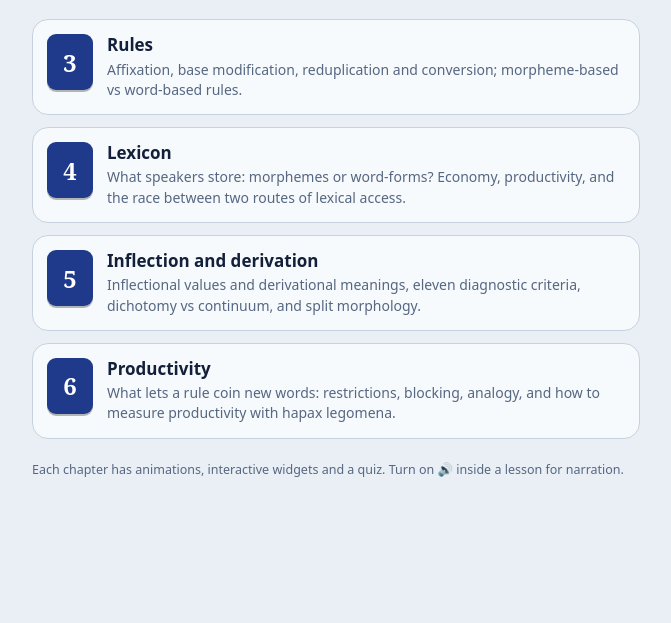
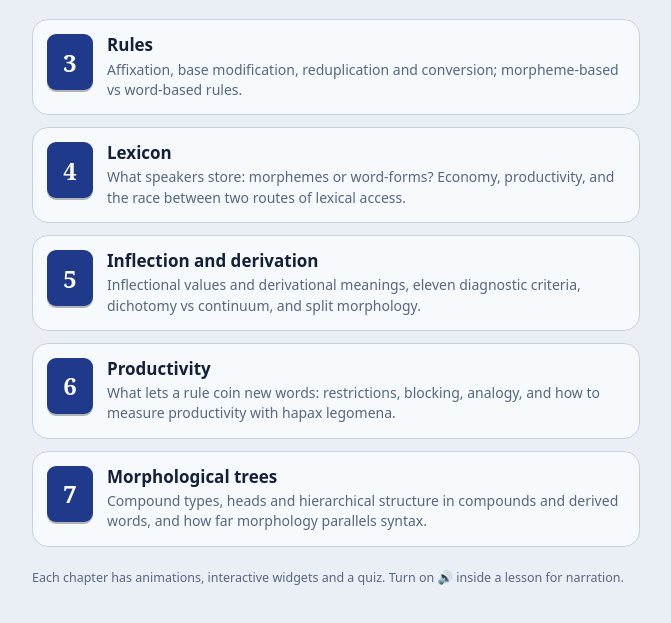
Before and after one commit to Mustapha0/morphology-lessons, a plain HTML site: page index.html in a window 1280 px wide. Shown: the part 83-706 px from the top of the page, without its empty margins (304-975 px from the left). Drawn offline with Linux system fonts and the light colour scheme.

Commit message:
Add files via upload

```diff
--- a/index.html
+++ b/index.html
@@ -20,7 +20,8 @@ const CHAPTERS=[
   {n:3,title:'Rules',href:'ch3/index.html',blurb:'Affixation, base modification, reduplication and conversion; morpheme-based vs word-based rules.'},
   {n:4,title:'Lexicon',href:'ch4/index.html',blurb:'What speakers store: morphemes or word-forms? Economy, productivity, and the race between two routes of lexical access.'},
   {n:5,title:'Inflection and derivation',href:'ch5/index.html',blurb:'Inflectional values and derivational meanings, eleven diagnostic criteria, dichotomy vs continuum, and split morphology.'},
-  {n:6,title:'Productivity',href:'ch6/index.html',blurb:'What lets a rule coin new words: restrictions, blocking, analogy, and how to measure productivity with hapax legomena.'}
+  {n:6,title:'Productivity',href:'ch6/index.html',blurb:'What lets a rule coin new words: restrictions, blocking, analogy, and how to measure productivity with hapax legomena.'},
+  {n:7,title:'Morphological trees',href:'ch7/index.html',blurb:'Compound types, heads and hierarchical structure in compounds and derived words, and how far morphology parallels syntax.'}
 ];
 const list=document.getElementById('list');
 CHAPTERS.forEach(c=>{
```
